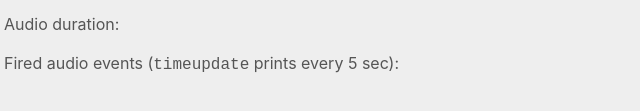
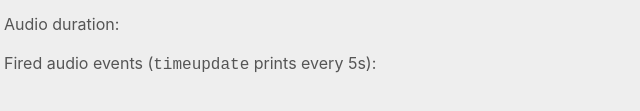
Before and after one commit to typlog/shisa, a website with bundled scripts: page debug/debug.html in a window 1280 px wide. Shown: the part 605-716 px from the top of the page, 4-644 px from the left. Built offline with nearby package versions, Linux system fonts and the light colour scheme.

Commit message:
modify debug page texts

```diff
--- a/debug/debug.html
+++ b/debug/debug.html
@@ -48,7 +48,7 @@
     <p>Audio current time: <span class="spec_current"></span></p>
     <p>Audio duration: <span class="spec_duration"></span></p>
     <span></span>
-    <p>Fired audio events (<code>timeupdate</code> prints every 5 sec): <span class="spec_event"></span></p>
+    <p>Fired audio events (<code>timeupdate</code> prints every 5s): <span class="spec_event"></span></p>
   </section>
   <script src="../src/main.js"></script>
   <script>
```
